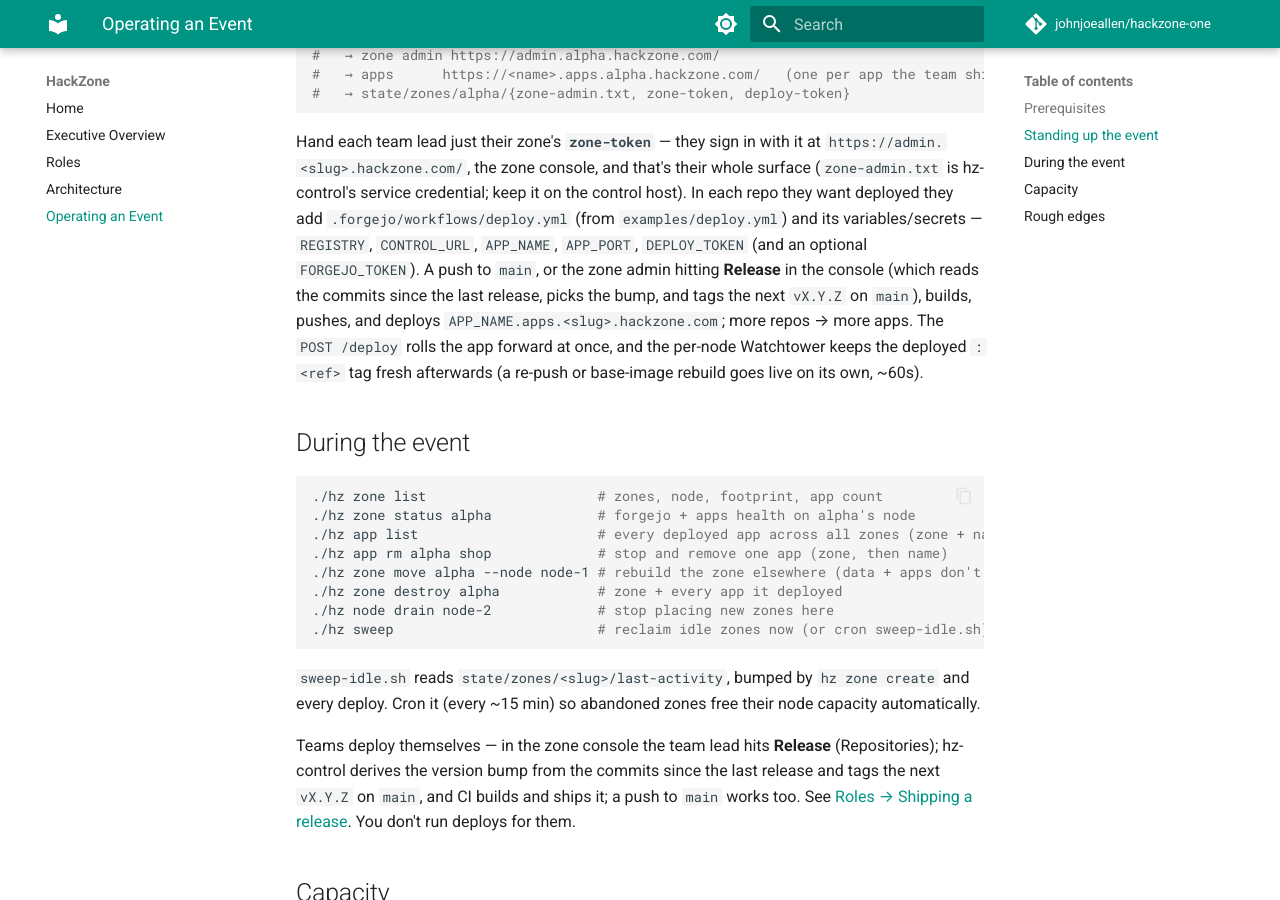
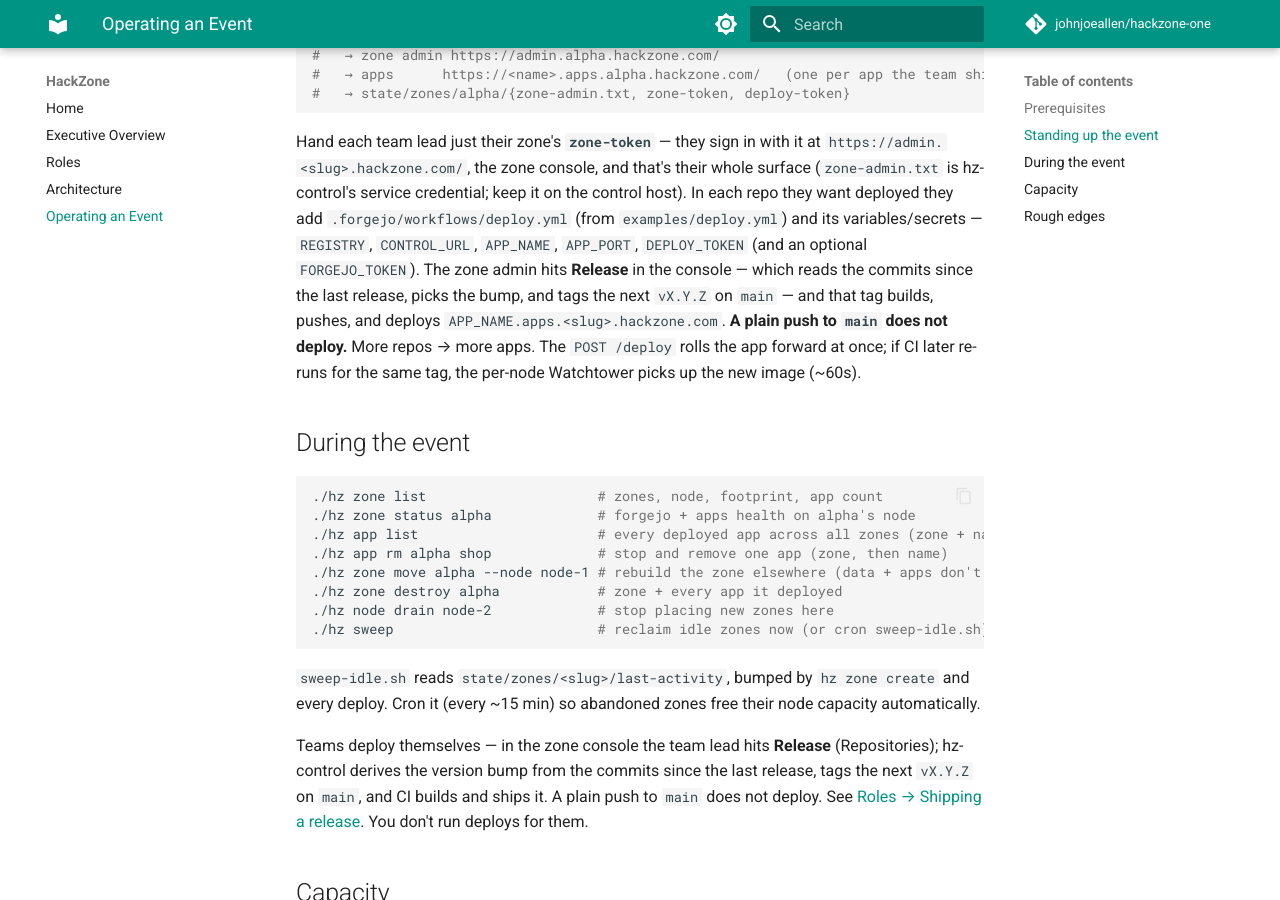
Before and after one commit to johnjoeallen/ignition, an MkDocs documentation site: the page built from docs/operating-an-event.md, in a window 1280 px wide and 900 px high, scrolled down 1061 px. Built offline with MkDocs 1.6.1 and Material for MkDocs 9.7.7, drawn with Linux system fonts in a browser that asks for light colours; comment, search, counter and statistics services are not loaded.

Commit message:
Deploy only on a release tag, never on push to main
examples/deploy.yml drops the `branches: [main]` trigger — it now runs on
`tags: ["*"]` only. A release (the zone console's Release button, which
tags the next vX.Y.Z on main) is the sole deploy path; a plain push to
main builds nothing.

Console copy, README, roles, index, operating-an-event, architecture and
CLAUDE.md updated to state this and drop every "a push to main deploys too"
line.

Co-Authored-By: Claude Sonnet 5 <noreply@anthropic.com>
Claude-Session: https://claude.ai/code/session_01GEgvkxp9vBPD5rwkWEt4vM

```diff
--- a/docs/operating-an-event.md
+++ b/docs/operating-an-event.md
@@ -52,13 +52,13 @@ surface (`zone-admin.txt` is hz-control's service credential; keep it on the
 control host). In each repo they want deployed they add
 `.forgejo/workflows/deploy.yml` (from `examples/deploy.yml`) and its
 variables/secrets — `REGISTRY`, `CONTROL_URL`, `APP_NAME`, `APP_PORT`,
-`DEPLOY_TOKEN` (and an optional `FORGEJO_TOKEN`). A push to `main`, or the zone
-admin hitting **Release** in the console (which reads the commits since the
-last release, picks the bump, and tags the next `vX.Y.Z` on `main`), builds,
-pushes, and deploys `APP_NAME.apps.<slug>.hackzone.com`; more
-repos → more apps. The `POST /deploy` rolls the app forward at once, and the
-per-node Watchtower keeps the deployed `:<ref>` tag fresh afterwards (a re-push
-or base-image rebuild goes live on its own, ~60s).
+`DEPLOY_TOKEN` (and an optional `FORGEJO_TOKEN`). The zone admin hits
+**Release** in the console — which reads the commits since the last release,
+picks the bump, and tags the next `vX.Y.Z` on `main` — and that tag builds,
+pushes, and deploys `APP_NAME.apps.<slug>.hackzone.com`. **A plain push to
+`main` does not deploy.** More repos → more apps. The `POST /deploy` rolls the
+app forward at once; if CI later re-runs for the same tag, the per-node
+Watchtower picks up the new image (~60s).
 
 ## During the event
 
@@ -79,10 +79,10 @@ free their node capacity automatically.
 
 Teams deploy themselves — in the zone console the team lead hits **Release**
 (Repositories); hz-control derives the version bump from the commits since the
-last release and tags the next `vX.Y.Z` on `main`, and CI builds and ships it;
-a push to `main` works too. See
-[Roles → Shipping a release](roles.md#shipping-a-release).
-You don't run deploys for them.
+last release, tags the next `vX.Y.Z` on `main`, and CI builds and ships it. A
+plain push to `main` does not deploy. See
+[Roles → Shipping a release](roles.md#shipping-a-release). You don't run
+deploys for them.
 
 ## Capacity
 
```
Also changed, not shown: CLAUDE.md (+9 -9 lines), README.md (+5 -5 lines), docs/architecture.md (+10 -11 lines), docs/index.md (+6 -4 lines), docs/roles.md (+2 -2 lines), 2 other files.
